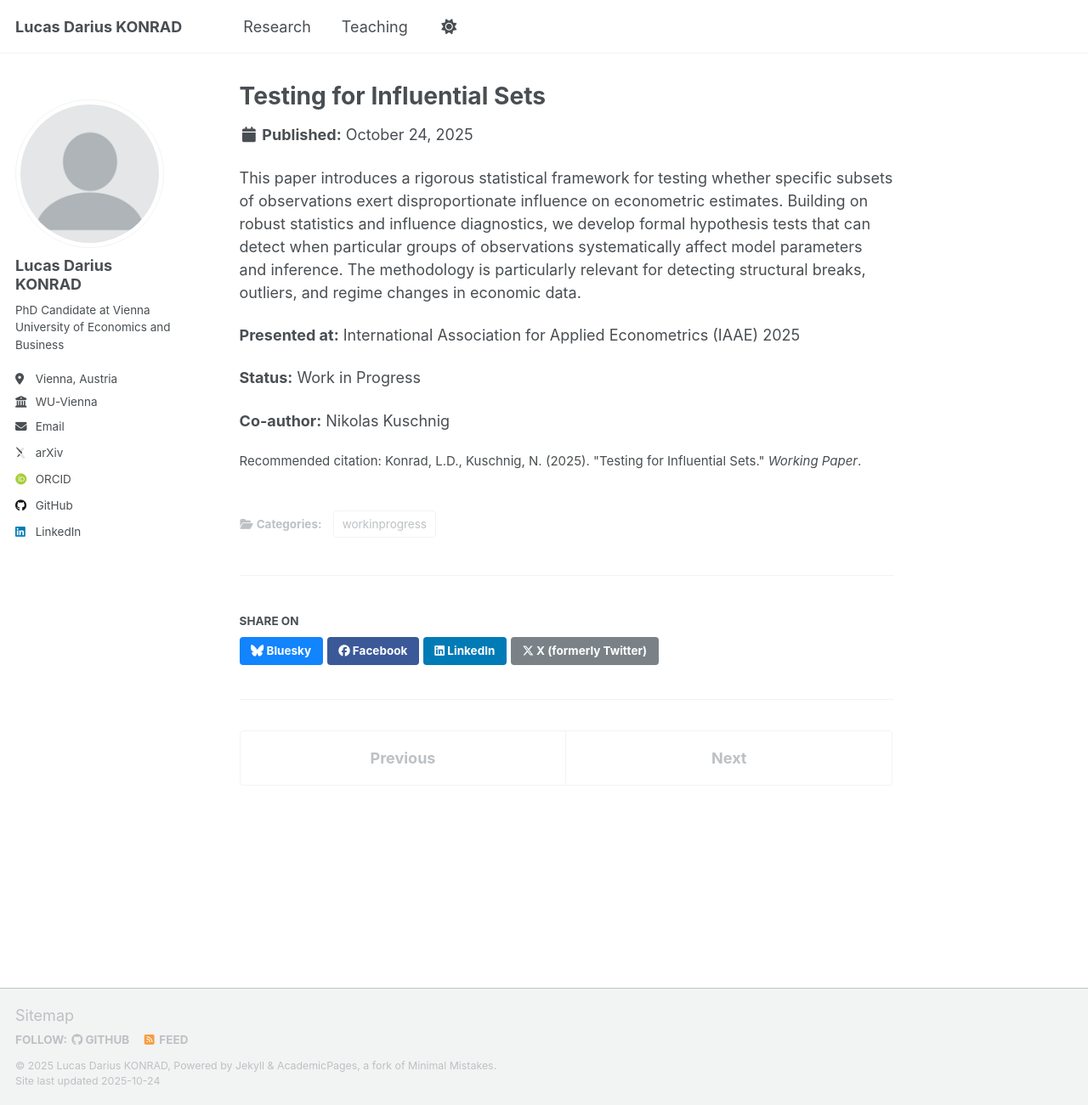
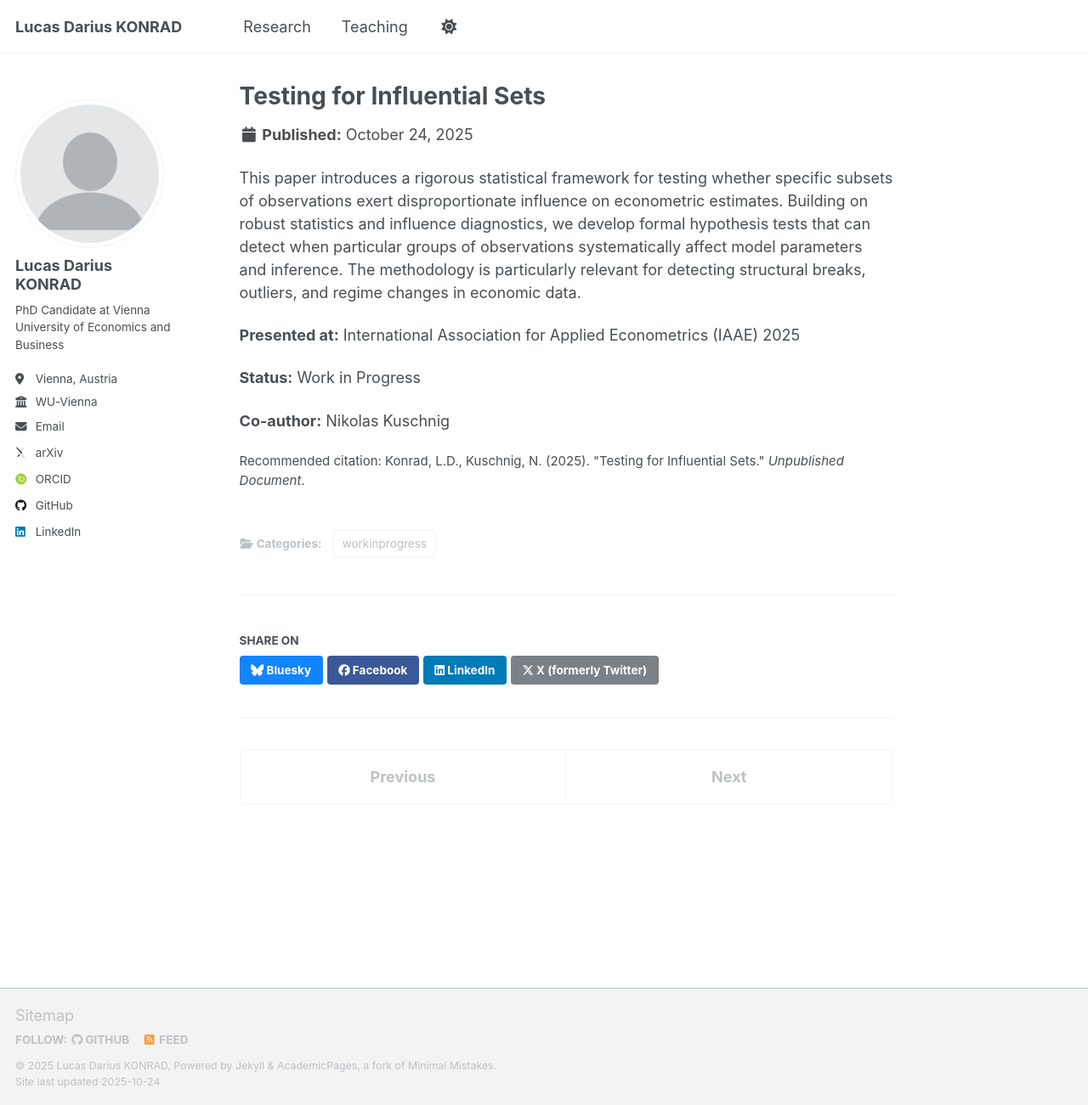
Before and after one commit to konradld/konradld.github.io, a Jekyll site: the page built from _research/publication-testing-influential-sets.md, in a window 1280 px wide and 1301 px high. Shown: the whole window at 85% size. Built offline with Jekyll 4.4.1, drawn with Linux system fonts in a browser that asks for light colours; some web fonts are replaced; a script that is not in the unit is left out.

Commit message:
Update publication-testing-influential-sets.md

```diff
--- a/_research/publication-testing-influential-sets.md
+++ b/_research/publication-testing-influential-sets.md
@@ -4,7 +4,7 @@ collection: research
 category: workinprogress
 permalink: /publication/2025-testing-influential-sets
 excerpt: 'This paper develops a novel methodology for identifying and testing influential subsets of observations in econometric models.'
-citation: 'Konrad, L.D., Kuschnig, N. (2025). &quot;Testing for Influential Sets.&quot; <i>Working Paper</i>.'
+citation: 'Konrad, L.D., Kuschnig, N. (2025). &quot;Testing for Influential Sets.&quot; <i>Unpublished Document</i>.'
 ---
 
 This paper introduces a rigorous statistical framework for testing whether specific subsets of observations exert disproportionate influence on econometric estimates. Building on robust statistics and influence diagnostics, we develop formal hypothesis tests that can detect when particular groups of observations systematically affect model parameters and inference. The methodology is particularly relevant for detecting structural breaks, outliers, and regime changes in economic data.
```
